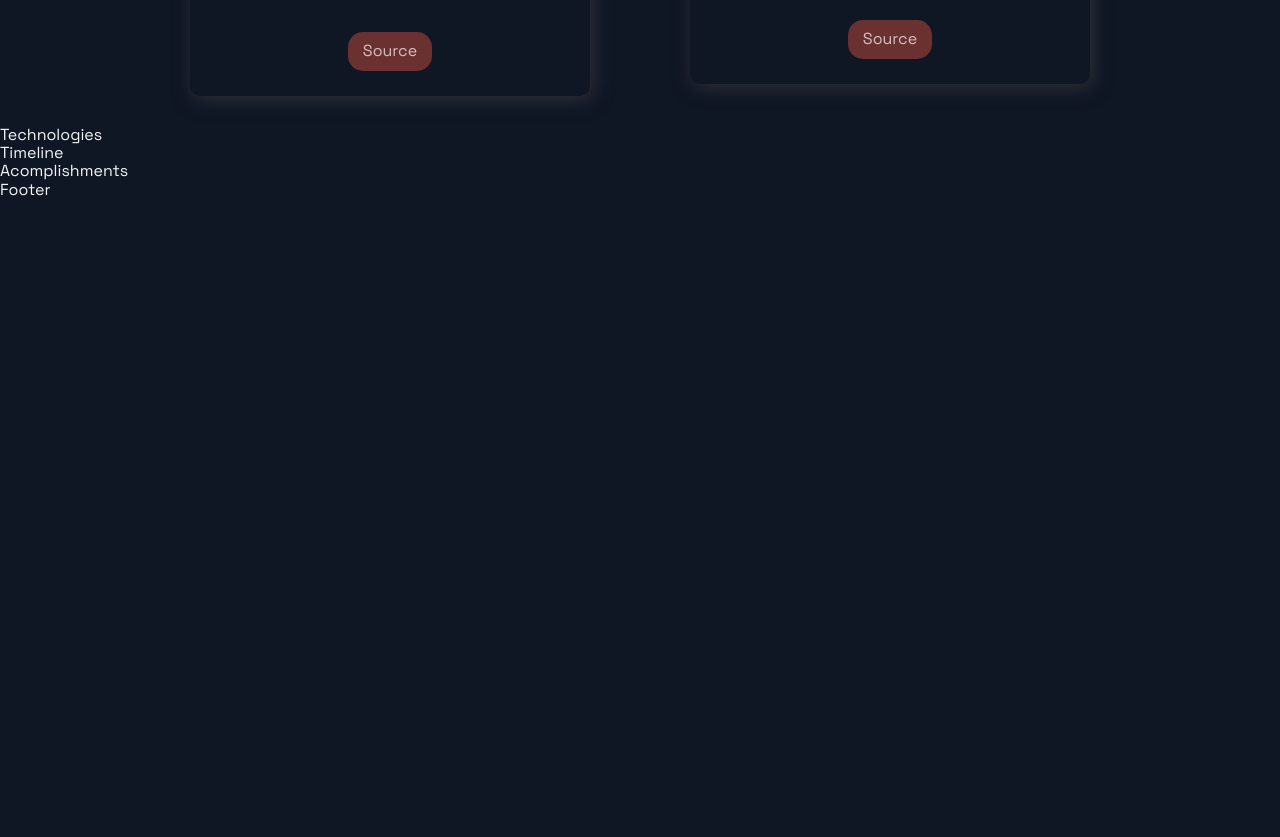
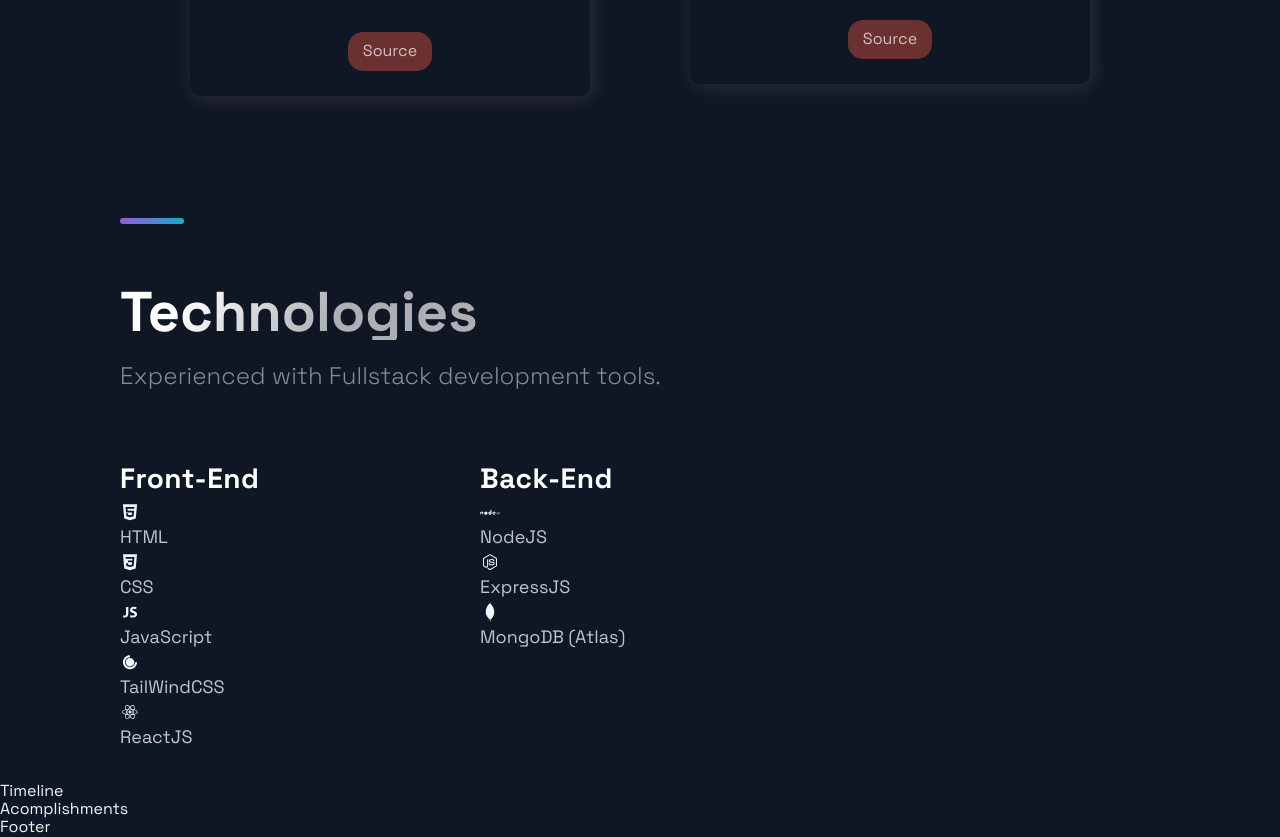
Before and after one commit to vincentvicran/vikrant-portfolio, a Next.js app: page / in a window 1280 px wide. Shown: the part 1340-2177 px from the top of the page. Before the commit the page ends 1540 px from the top, so only its background shows below. Built offline with nearby package versions, Linux system fonts and the light colour scheme.

Commit message:
Tech details added

```diff
--- a/src/components/Technologies/Technologies.js
+++ b/src/components/Technologies/Technologies.js
@@ -1,12 +1,62 @@
-import React from 'react';
-import { DiFirebase, DiReact, DiZend } from 'react-icons/di';
-import { Section, SectionDivider, SectionText, SectionTitle } from '../../styles/GlobalComponents';
-import { List, ListContainer, ListItem, ListParagraph, ListTitle } from './TechnologiesStyles';
+import React from "react";
+import {
+  DiCss3,
+  DiCssdeck,
+  DiHtml5,
+  DiJavascript1,
+  DiMongodb,
+  DiNodejs,
+  DiNodejsSmall,
+  DiReact,
+} from "react-icons/di";
+import {
+  Section,
+  SectionDivider,
+  SectionText,
+  SectionTitle,
+} from "../../styles/GlobalComponents";
+import {
+  List,
+  ListContainer,
+  ListItem,
+  ListParagraph,
+  ListTitle,
+} from "./TechnologiesStyles";
 
-const Technologies = () =>  (
-  <div>
-    Technologies
-  </div>
+const Technologies = () => (
+  <Section id="tech">
+    <SectionDivider style={{ margin: "6rem 0" }} />
+    <SectionTitle>Technologies</SectionTitle>
+    <SectionText>Experienced with Fullstack development tools.</SectionText>
+    <List>
+      <ListItem>
+        <ListContainer>
+          <ListTitle>Front-End</ListTitle>
+          <DiHtml5 size="2rem" />
+          <ListParagraph>HTML</ListParagraph>
+          <DiCss3 size="2rem" />
+          <ListParagraph>CSS</ListParagraph>
+          <DiJavascript1 size="2rem" />
+          <ListParagraph>JavaScript</ListParagraph>
+          <DiCssdeck size="2rem" />
+          <ListParagraph>TailWindCSS</ListParagraph>
+          <DiReact size="2rem" />
+          <ListParagraph>ReactJS</ListParagraph>
+        </ListContainer>
+      </ListItem>
+      <ListItem>
+        <ListContainer>
+          <ListTitle>Back-End</ListTitle>
+          <DiNodejs size="2rem" />
+          <ListParagraph>NodeJS</ListParagraph>
+          <DiNodejsSmall size="2rem" />
+          <ListParagraph>ExpressJS</ListParagraph>
+          <DiMongodb size="2rem" />
+          <ListParagraph>MongoDB (Atlas)</ListParagraph>
+        </ListContainer>
+      </ListItem>
+    </List>
+  </Section>
 );
 
 export default Technologies;
--- a/src/components/Technologies/TechnologiesStyles.js
+++ b/src/components/Technologies/TechnologiesStyles.js
@@ -1,8 +1,12 @@
-import styled from 'styled-components'
+import styled from "styled-components";
 
 export const ImageContainer = styled.div`
   text-align: center;
-  background-image: radial-gradient(50% 50% at 50% 50%, rgba(79, 108, 176, 0.25) 53.8%, rgba(79, 108, 176, 0) 100%);
+  background-image: radial-gradient(
+    50% 50% at 50% 50%,
+    rgba(79, 108, 176, 0.25) 53.8%,
+    rgba(79, 108, 176, 0) 100%
+  );
   width: 100%;
   padding: 60px;
   margin-top: 48px;
@@ -11,21 +15,21 @@ export const ImageContainer = styled.div`
   align-items: center;
   justify-content: center;
 
-  @media ${props => props.theme.breakpoints.lg} {
+  @media ${(props) => props.theme.breakpoints.lg} {
     background-image: none;
     padding: 0;
     margin-top: 40px;
   }
-  @media ${props => props.theme.breakpoints.md} {
+  @media ${(props) => props.theme.breakpoints.md} {
     background-image: none;
     padding: 0;
     margin-top: 16px;
   }
-`
+`;
 
 export const MainImage = styled.img`
   width: 100%;
-`
+`;
 
 export const List = styled.ul`
   list-style-type: none;
@@ -34,84 +38,84 @@ export const List = styled.ul`
   gap: 40px;
   margin: 3rem 0;
 
-  @media ${props => props.theme.breakpoints.lg}{
+  @media ${(props) => props.theme.breakpoints.lg} {
     margin: 64px 0;
   }
 
-  @media ${props => props.theme.breakpoints.md}{
+  @media ${(props) => props.theme.breakpoints.md} {
     margin: 64px 0;
-    gap: 24px
+    gap: 24px;
   }
 
-  @media ${props => props.theme.breakpoints.sm}{
+  @media ${(props) => props.theme.breakpoints.sm} {
     display: flex;
     flex-direction: column;
     margin: 32px 0;
   }
-`
+`;
 
 export const ListContainer = styled.div`
   display: flex;
   flex-direction: column;
 
-  @media ${props => props.theme.breakpoints.sm}{
+  @media ${(props) => props.theme.breakpoints.sm} {
     display: flex;
     margin-left: 18px;
   }
-`
+`;
 
 export const ListTitle = styled.h4`
   font-weight: 700;
   font-size: 28px;
   line-height: 32px;
   letter-spacing: 0.02em;
-  color: #FFFFFF;
+  color: #ffffff;
   margin-bottom: 8px;
 
-@media ${props => props.theme.breakpoints.md}{
+  @media ${(props) => props.theme.breakpoints.md} {
     font-size: 24px;
     line-height: 28px;
   }
 
-@media ${props => props.theme.breakpoints.sm}{
+  @media ${(props) => props.theme.breakpoints.sm} {
     font-size: 20px;
     line-height: 28px;
     letter-spacing: 0.02em;
     margin-bottom: 4px;
   }
-`
+`;
 
 export const ListParagraph = styled.p`
   font-size: 18px;
   line-height: 30px;
   color: rgba(255, 255, 255, 0.75);
 
-  @media ${props => props.theme.breakpoints.md}{
+  @media ${(props) => props.theme.breakpoints.md} {
     font-size: 16px;
     line-height: 28px;
   }
 
-  @media ${props => props.theme.breakpoints.sm}{
+  @media ${(props) => props.theme.breakpoints.sm} {
     font-size: 14px;
     line-height: 22px;
   }
-`
+`;
 
 export const ListItem = styled.li`
   max-width: 320px;
   display: flex;
   flex-direction: column;
 
-@media ${props => props.theme.breakpoints.md}{
+  @media ${(props) => props.theme.breakpoints.md} {
     max-width: 203px;
   }
 
-@media ${props => props.theme.breakpoints.sm}{
+  @media ${(props) => props.theme.breakpoints.sm} {
     margin-bottom: 14px;
     max-width: 320px;
     flex-direction: row;
   }
-`
+`;
 
 export const ListIcon = styled.img`
   display: block;
@@ -119,15 +123,15 @@ export const ListIcon = styled.img`
   height: 48px;
   margin-bottom: 10px;
 
-  @media ${props => props.theme.breakpoints.md}{
+  @media ${(props) => props.theme.breakpoints.md} {
     width: 40px;
     height: 40px;
     margin-bottom: 8px;
   }
 
-  @media ${props => props.theme.breakpoints.sm}{
+  @media ${(props) => props.theme.breakpoints.sm} {
     width: 32px;
     height: 32px;
     margin-bottom: 0px;
   }
-`
+`;
```
Lines whose indentation alone changed are shown as unchanged.
